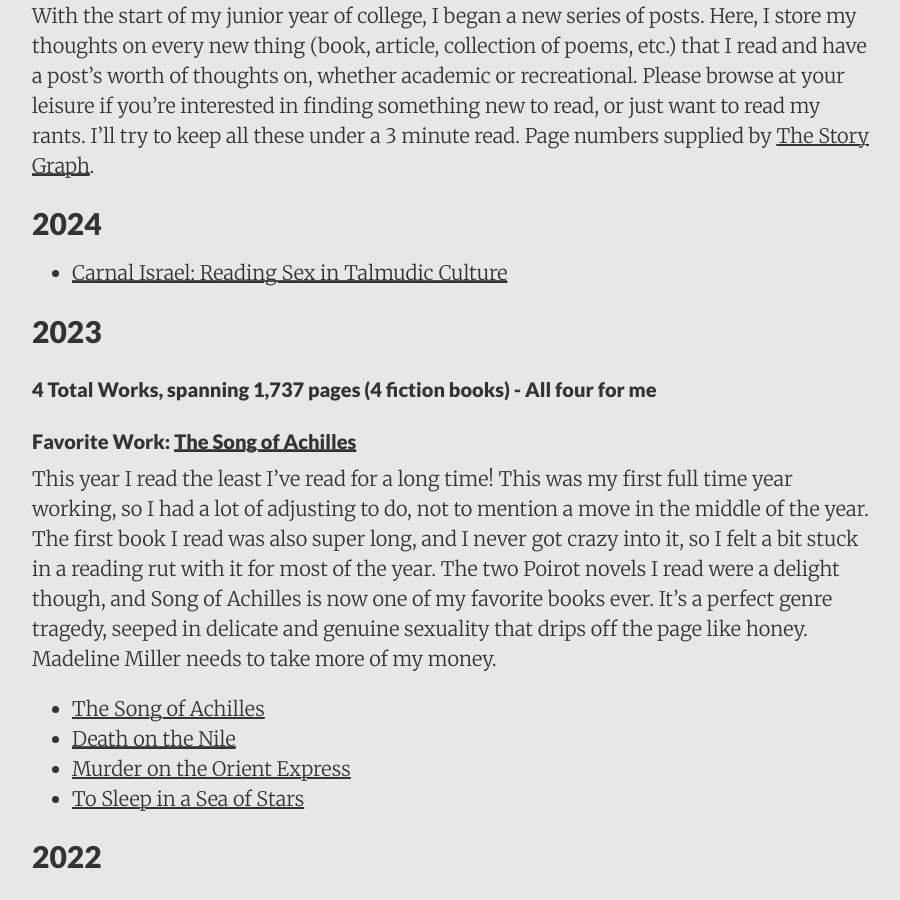
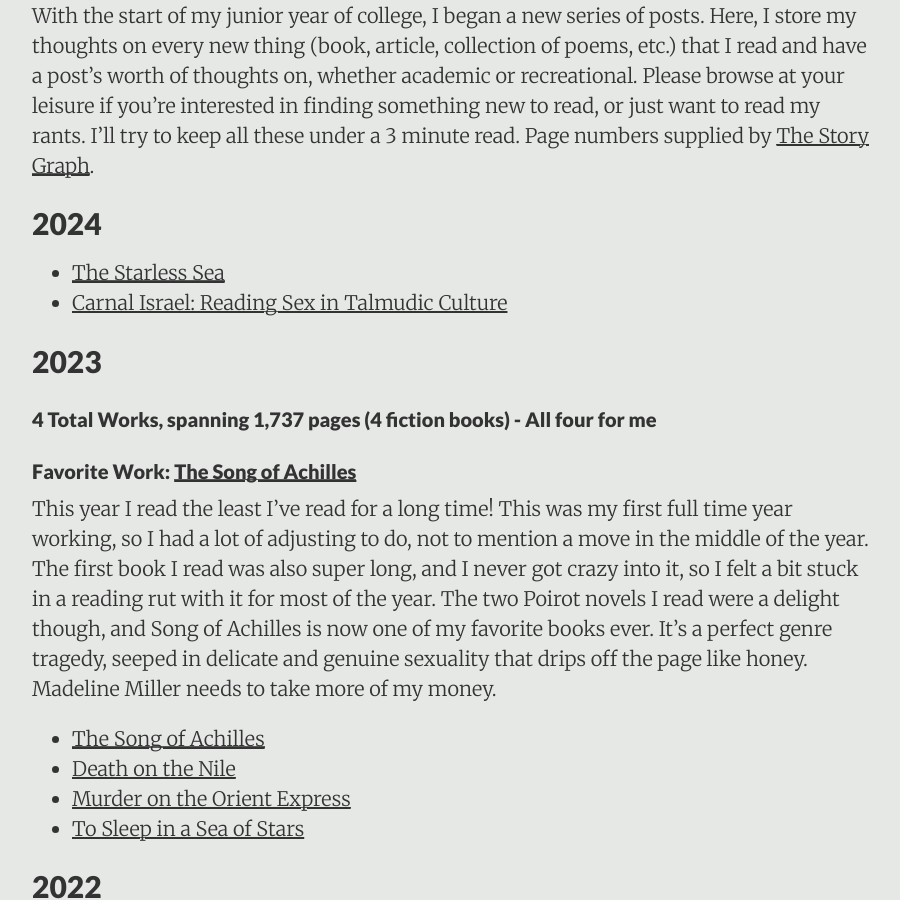
Before and after one commit to DestinyRoseMurphy/DestinyRoseMurphy.github.io, a Jekyll site: the page built from _posts/2017-08-21-Things-I've-Read.md, in a window 1280 px wide and 900 px high, scrolled down 382 px. Shown: the whole window, without its empty margins (188-1088 px from the left). Built offline with Jekyll 4.4.1, drawn with Linux system fonts in a browser that asks for light colours.

Commit message:
Added link

```diff
--- a/_posts/2017-08-21-Things-I've-Read.md
+++ b/_posts/2017-08-21-Things-I've-Read.md
@@ -27,6 +27,7 @@ With the start of my junior year of college, I began a new series of posts. Here
 
 ## 2024
 
+ - [The Starless Sea](/details/2024-05-28-starless-sea)
  - [Carnal Israel: Reading Sex in Talmudic Culture](/details/2024-02-22-Carnal-Israel)
 
 ## 2023
```
